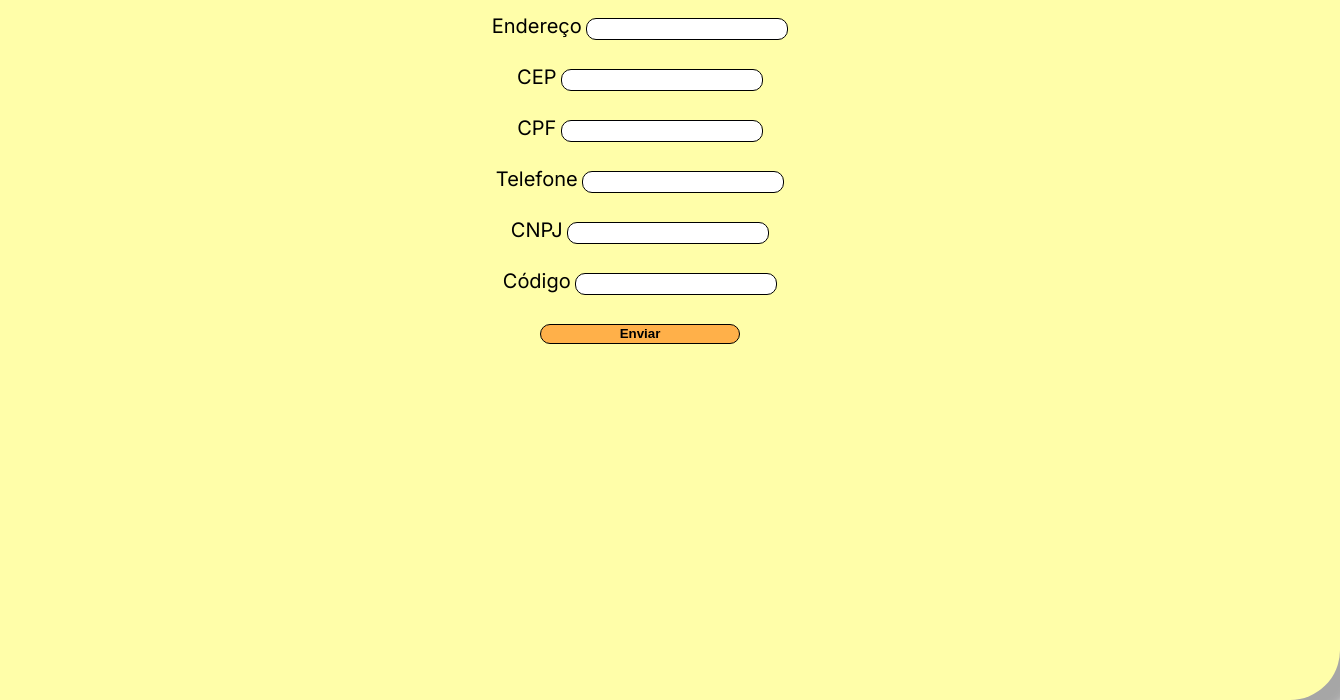
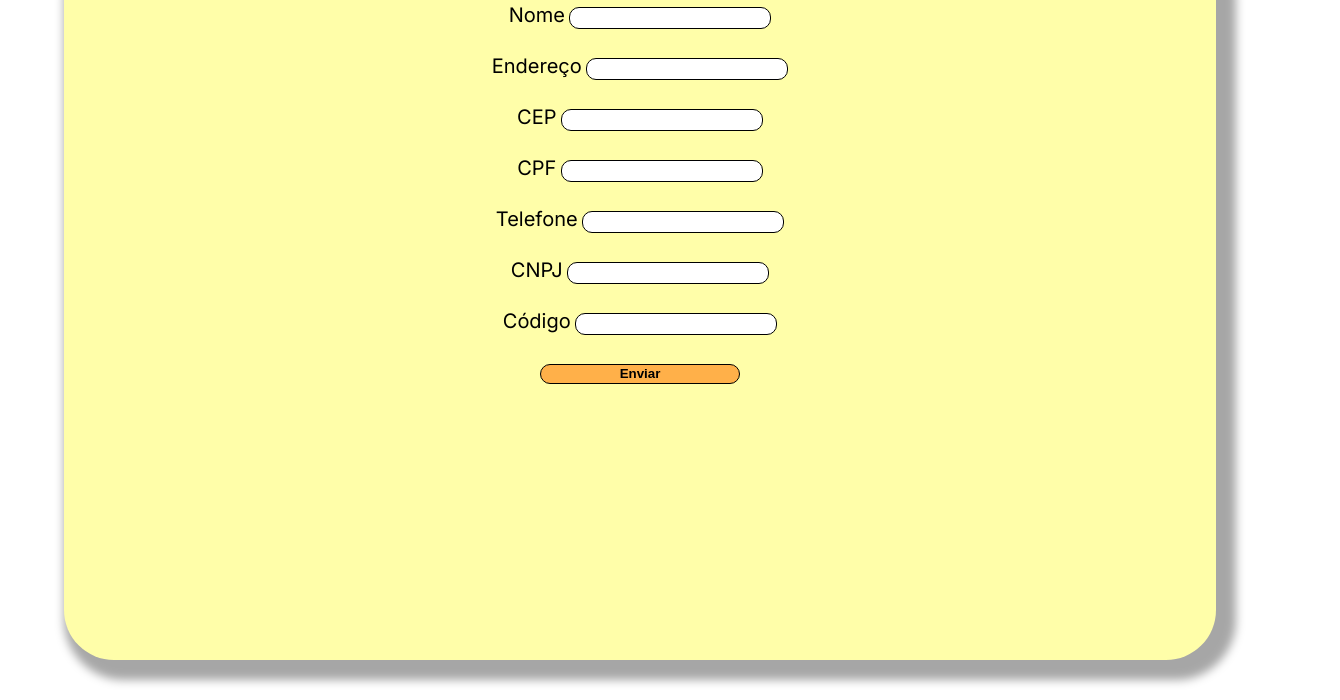
Before and after one commit to guilhermedomingues-dev/JS_01, a plain HTML site: page index.html in a window 1280 px wide. Shown: the part 100-800 px from the top of the page, 1340 px wide, since content can reach past the window. Drawn offline with Linux system fonts and the light colour scheme.

Commit message:
Update style.css

```diff
--- a/style.css
+++ b/style.css
@@ -10,8 +10,8 @@ body {
 form {
     box-shadow: 10px 10px 10px 10px rgba(0, 0, 0, 0.349);
     background-color: rgb(255, 254, 169);
-    width: 1400px;
-    height: 800px;
+    width: 90%;
+    height: 90%;
     position: absolute;
     left: 50%;
     top: 50%;
@@ -38,4 +38,5 @@ form button {
     height: 20px;
     border-radius: 100px;
     border: solid 1px black;
+
 }
```
